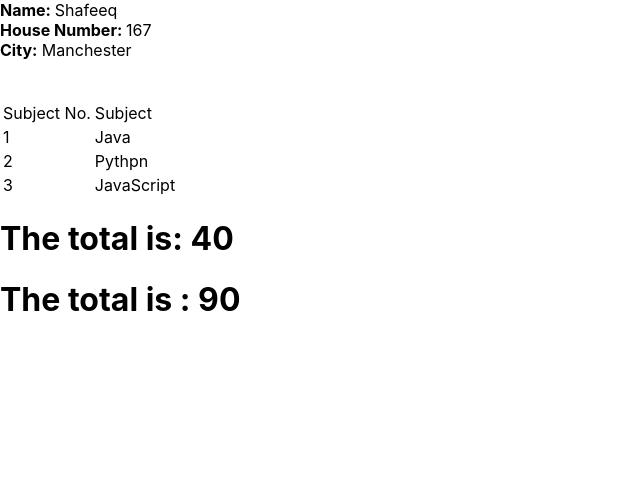
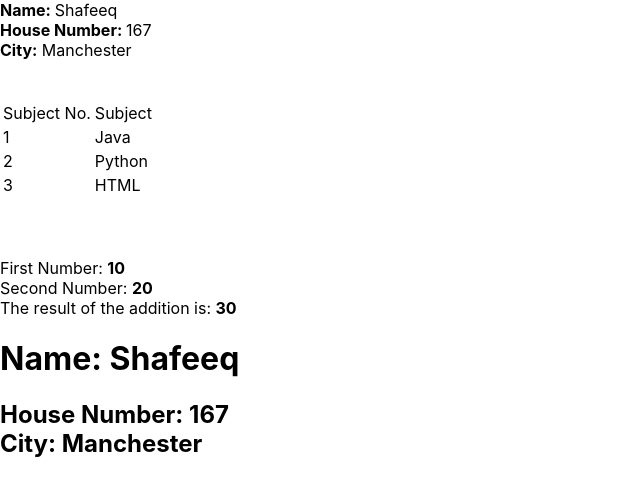
Before and after one commit to Gemmag7/react-1, a React (Create React App) app: page / in a window 1280 px wide. Shown: the top 496 px of the page, without its empty margins (0-640 px from the left). Built offline with nearby package versions, Linux system fonts and the light colour scheme.

Commit message:
new components

```diff
--- a/src/App.js
+++ b/src/App.js
@@ -3,6 +3,8 @@ import './App.css';
 import Address from './Components/Address';
 import Subjects from './Components/Subjects'
 import Information from './Components/Information';
+import Addition from './Components/Addition';
+import Trainer from './Components/Trainer';
 
 function App() {
   let c = 10+30;
@@ -18,8 +20,11 @@ function App() {
     <br/>
     <br/>
     <Subjects/>
-    <h1> The total is: {c}</h1>
-    <h1> The total is : {d}</h1>
+  <br/>
+  <br/>
+  <br/>
+  <Addition/>
+  <Trainer/>
     </>
   );
 }
--- /dev/null
+++ b/src/Components/Addition.js
@@ -0,0 +1,18 @@
+function Addition(){
+
+    let num1= 10
+    let num2 = 20
+    let result = num1 + num2;
+    return(
+
+        <>
+        First Number: <b>{num1}</b>
+        <br/>
+        Second Number: <b>{num2}</b>
+        <br/>
+        The result of the addition is: <b>{result}</b>
+        </>
+    );
+}
+
+export default Addition;
--- a/src/Components/Subjects.js
+++ b/src/Components/Subjects.js
@@ -13,11 +13,11 @@ function Subjects(){
                 </tr>
                 <tr>
                     <td>2 </td>
-                    <td>Pythpn </td>
+                    <td>Python </td>
                 </tr>
                 <tr>
                     <td>3 </td>
-                    <td>JavaScript </td>
+                    <td>HTML </td>
                 </tr>
             </table>
         </>
--- /dev/null
+++ b/src/Components/Trainer.js
@@ -0,0 +1,15 @@
+import Address from "./Address";
+
+function Trainer(){
+
+    return(
+        <>
+            <br/>
+            <h1>Name: Shafeeq</h1>
+
+            <h2><Address/></h2>
+        </>
+    );
+}
+
+export default Trainer;
```
